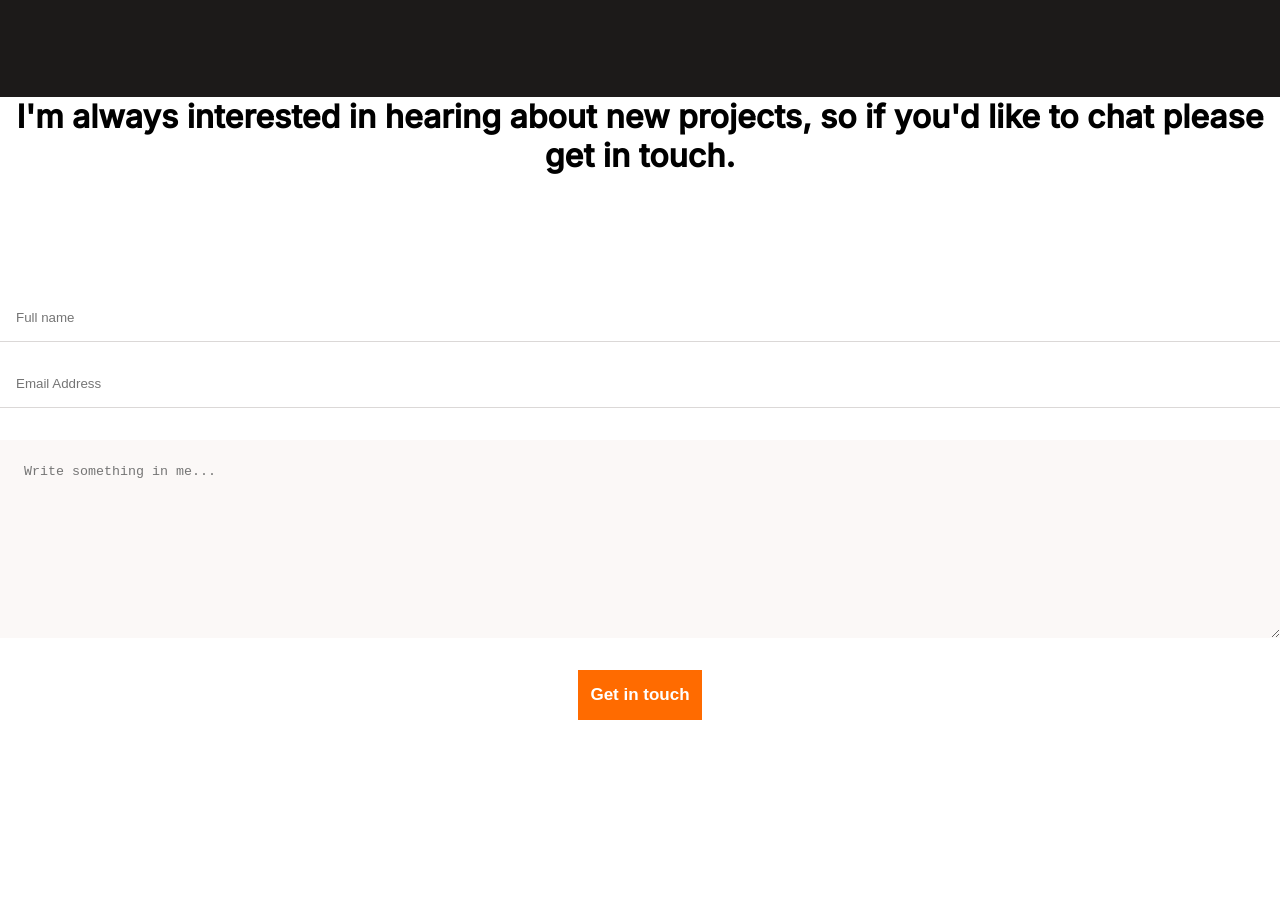
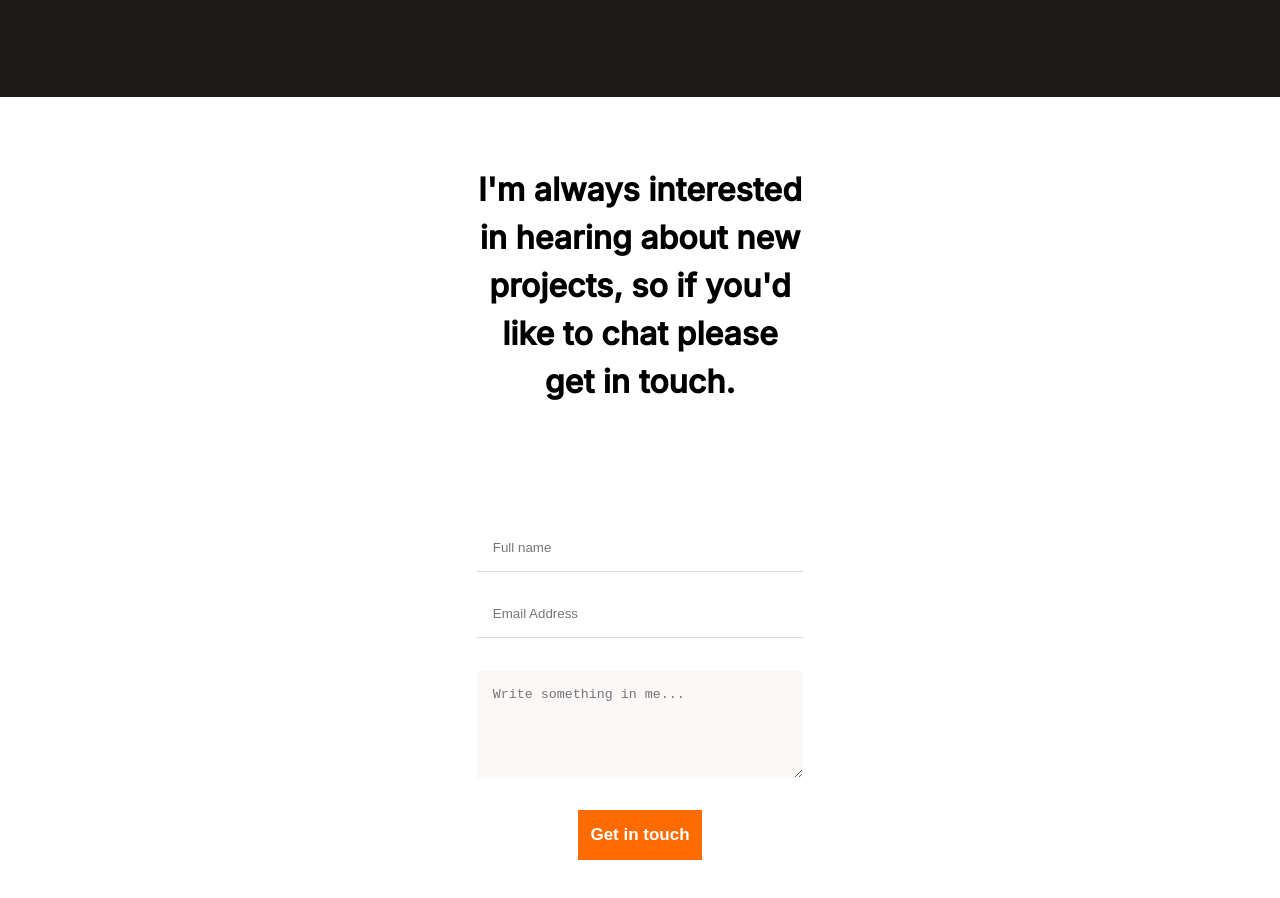
Before and after one commit to Wineshuga/portfolio, a website: page index.html in a window 1280 px wide. Shown: the part 4418-5316 px from the top of the page. Before the commit the page ends 5156 px from the top, so only its background shows below. Drawn offline with Linux system fonts and the light colour scheme; files whose address does not match are found by name.

Commit message:
Replace footer with section in index file and style

```diff
--- a/index.html
+++ b/index.html
@@ -235,16 +235,16 @@
         </div>
       </article>
     </section>
-    <footer class="footer">
+    <section class="contact-section">
       <p>I'm always interested in hearing about new projects, so if you'd
         like to chat please get in touch.</p>
         <form action="https://formspree.io/f/mbjevaqz" id="" method="post" class="form">
               <input class="name" type="text" name="full-name" id="full-name" placeholder="Full name" maxlength="30" required><br>
               <input class="email" type="email" name="email" id="email" placeholder="Email Address" required><br>
-              <textarea class="comment" name="comment" id="comment" cols="30" rows="10" maxlength="500" placeholder="Write something in me..." required></textarea><br>
+              <textarea class="comment" name="comment" id="comment" cols="30" rows="5" maxlength="500" placeholder="Write something in me..." required></textarea><br>
               <input class="btn form-button" type="submit" value="Get in touch"><br>
         </form>
-    </footer>
+    </section>
   </main>
 </body>
 
--- a/style.css
+++ b/style.css
@@ -54,12 +54,6 @@ ul {
   margin: 1.5rem 0 13rem;
 }
 
-.form-button {
-  justify-content: center;
-  display: flex;
-  padding: 12px;
-}
-
 .header {
   display: flex;
   background-color: #3c3a39;
@@ -87,11 +81,17 @@ ul {
   display: none;
 }
 
-.footer p{
+.contact-section {
+  margin: 4.3rem auto;
+  width: 20.4rem;
+}
+
+.contact-section p{
   font-family: 'Inter', sans-serif;
   font-weight: 700;
   font-size: 32px;
   text-align: center;
+  line-height: 1.5;
 }
 
 .form{
@@ -110,7 +110,7 @@ ul {
 
 .comment{
   margin: 0.9rem 0 0.9rem 0;
-  padding: 1.5rem;
+  padding: 1rem;
   width: 100%;
   border: none;
   background-color: #fbf8f7;
```
